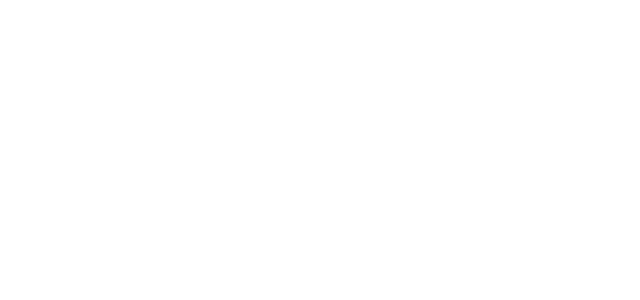
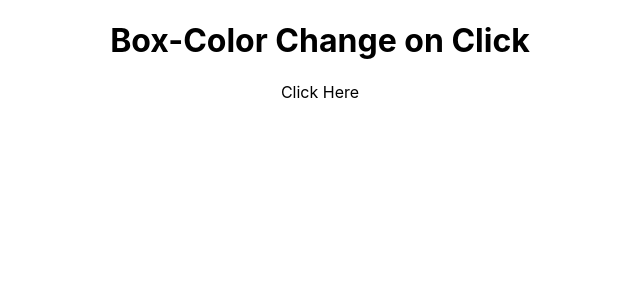
Before and after one commit to Abdu-w/box-color, a React (Create React App) app: page / in a window 1280 px wide. Shown: the top 300 px of the page, without its empty margins (320-960 px from the left). Built offline with nearby package versions, Linux system fonts and the light colour scheme.

Commit message:
making box

```diff
--- a/src/App.js
+++ b/src/App.js
@@ -5,12 +5,21 @@ import './App.css';
 // onclick create a function that stich color
 // set a state where color can chage
 export default class  App extends Component {
+  // constructor(props) {
+  //   super(props)
+  //   this.state = {
+
+  //   }
+  // }
 
 
   render(){
     return (
       <div className="App">
-
+       <h1 className="description"> Box-Color Change on Click </h1>
+        <div className='box'>
+           <div className='innerText'>Click Here</div>
+        </div>
 
       </div>
 
```
